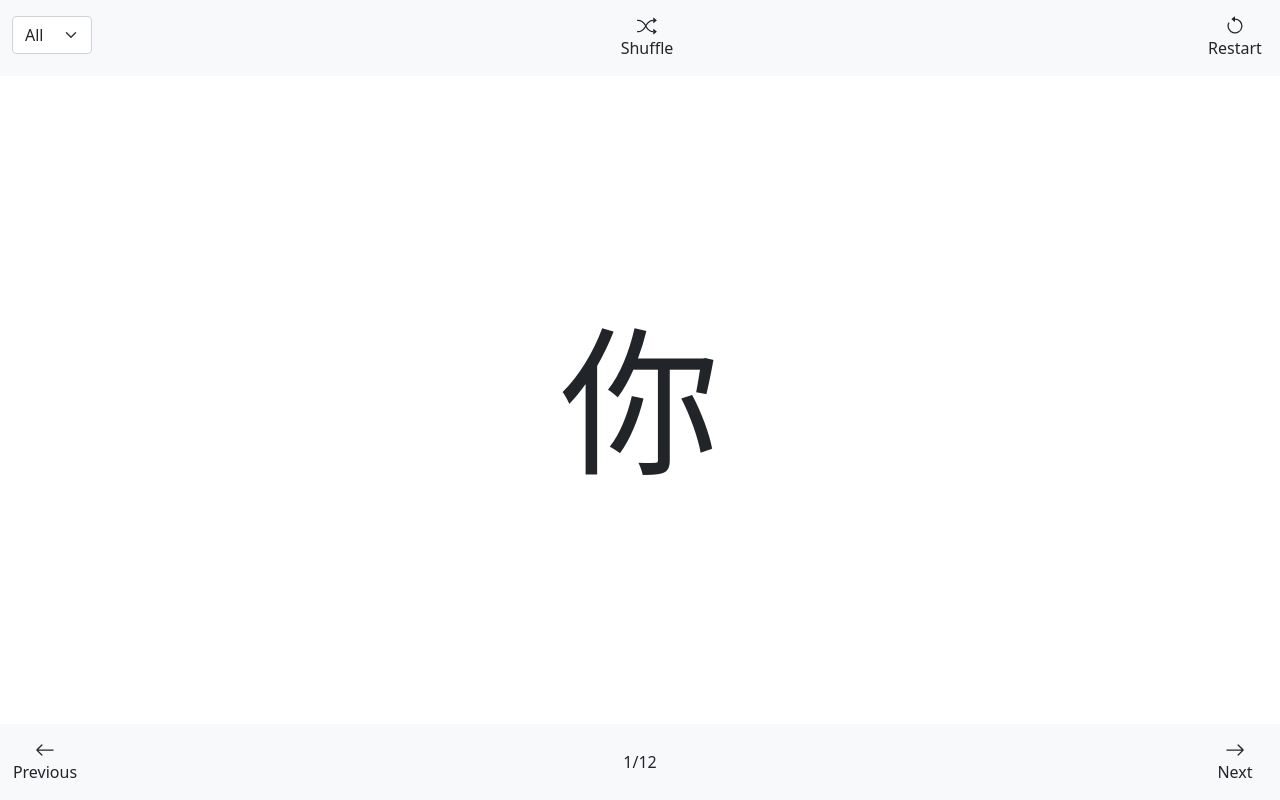
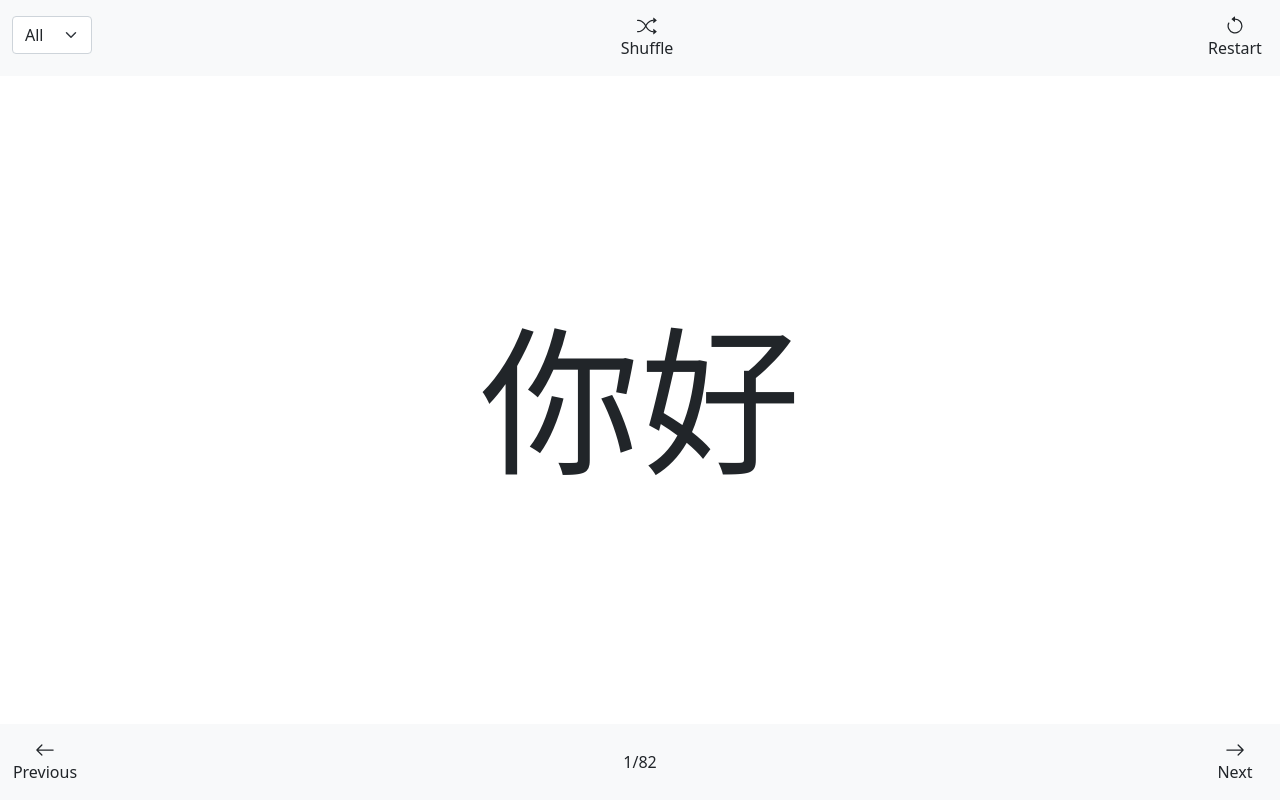
Before and after one commit to davidtannock/chinese-flashcards, a React (Create React App) app: page / in a window 1280 px wide. Built offline with nearby package versions, Linux system fonts and the light colour scheme.

Commit message:
Added first 2 chapters

```diff
--- a/src/App.tsx
+++ b/src/App.tsx
@@ -180,8 +180,6 @@ class App extends React.Component<Props, State> {
                     <option value={Constants.CATEGORY_ALL}>All</option>
                     <option value="ch1">Ch1</option>
                     <option value="ch2">Ch2</option>
-                    <option value="ch3">Ch3</option>
-                    <option value="ch4">Ch4</option>
                   </select>
                 </div>
                 <ActionButton
--- a/src/data/cards.json
+++ b/src/data/cards.json
@@ -1,14 +1,84 @@
 [
-  { "i": 1, "c": "ch1", "f": "你", "bp": "nǐ", "be": "you (singular)" },
-  { "i": 2, "c": "ch1", "f": "好", "bp": "hǎo", "be": "good" },
-  { "i": 3, "c": "ch1", "f": "你好", "bp": "nǐ hǎo", "be": "hello" },
-  { "i": 4, "c": "ch2", "f": "2 你", "bp": "nǐ", "be": "you (singular)" },
-  { "i": 5, "c": "ch2", "f": "2 好", "bp": "hǎo", "be": "good" },
-  { "i": 6, "c": "ch2", "f": "2 你好", "bp": "nǐ hǎo", "be": "hello" },
-  { "i": 7, "c": "ch3", "f": "3 你", "bp": "nǐ", "be": "you (singular)" },
-  { "i": 8, "c": "ch3", "f": "3 好", "bp": "hǎo", "be": "good" },
-  { "i": 9, "c": "ch3", "f": "3 你好", "bp": "nǐ hǎo", "be": "hello" },
-  { "i": 10, "c": "ch4", "f": "4 你", "bp": "nǐ", "be": "you (singular)" },
-  { "i": 11, "c": "ch4", "f": "4 好", "bp": "hǎo", "be": "good" },
-  { "i": 12, "c": "ch4", "f": "4 你好", "bp": "nǐ hǎo", "be": "hello" }
+{ "i": 1, "c": "ch1", "f": "你好", "bp": "nǐhǎo", "be": "hello" }
+,{ "i": 2, "c": "ch1", "f": "你", "bp": "nǐ", "be": "you (singular)" }
+,{ "i": 3, "c": "ch1", "f": "好", "bp": "hǎo", "be": "good" }
+,{ "i": 4, "c": "ch1", "f": "请问", "bp": "qǐngwèn", "be": "may i ask / excuse me" }
+,{ "i": 5, "c": "ch1", "f": "请", "bp": "qǐng", "be": "please / invite" }
+,{ "i": 6, "c": "ch1", "f": "问", "bp": "wèn", "be": "ask" }
+,{ "i": 7, "c": "ch1", "f": "叫", "bp": "jiào", "be": "be called" }
+,{ "i": 8, "c": "ch1", "f": "什么", "bp": "shénme", "be": "what" }
+,{ "i": 9, "c": "ch1", "f": "姓名", "bp": "xìngmíng", "be": "name" }
+,{ "i": 10, "c": "ch1", "f": "我", "bp": "wǒ", "be": "I / me" }
+,{ "i": 11, "c": "ch1", "f": "呢", "bp": "ne", "be": "used to ask questions" }
+,{ "i": 12, "c": "ch1", "f": "认识", "bp": "rènshi", "be": "know / get to know" }
+,{ "i": 13, "c": "ch1", "f": "很", "bp": "hěn", "be": "very" }
+,{ "i": 14, "c": "ch1", "f": "高兴", "bp": "gāoxìng", "be": "glad / happy" }
+,{ "i": 15, "c": "ch1", "f": "小姐", "bp": "xiǎojiě", "be": "Miss / lady" }
+,{ "i": 16, "c": "ch1", "f": "对不起", "bp": "duìbùqǐ", "be": "sorry" }
+,{ "i": 17, "c": "ch1", "f": "姓", "bp": "xìng", "be": "surname / family name" }
+,{ "i": 18, "c": "ch1", "f": "中文", "bp": "zhōngwén", "be": "Chinese" }
+,{ "i": 19, "c": "ch1", "f": "是", "bp": "shì", "be": "be" }
+,{ "i": 20, "c": "ch1", "f": "你们", "bp": "nǐmen", "be": "you (plural)" }
+,{ "i": 21, "c": "ch1", "f": "大家", "bp": "dàjiā", "be": "everybody / everyone" }
+,{ "i": 22, "c": "ch1", "f": "他", "bp": "tā", "be": "he / him" }
+,{ "i": 23, "c": "ch1", "f": "她", "bp": "tā", "be": "she / her" }
+,{ "i": 24, "c": "ch1", "f": "先生", "bp": "xiānsheng", "be": "Mr" }
+,{ "i": 25, "c": "ch1", "f": "女士", "bp": "nǚshì", "be": "Ms" }
+,{ "i": 26, "c": "ch1", "f": "太太", "bp": "tàitai", "be": "Mrs" }
+,{ "i": 27, "c": "ch1", "f": "夫人", "bp": "fūren", "be": "Mrs / lady" }
+,{ "i": 28, "c": "ch1", "f": "同学", "bp": "tóngxué", "be": "schoolmate" }
+,{ "i": 29, "c": "ch1", "f": "老师", "bp": "lǎoshī", "be": "teacher" }
+,{ "i": 30, "c": "ch1", "f": "早上好", "bp": "zǎoshang hǎo", "be": "good morning" }
+,{ "i": 31, "c": "ch1", "f": "晚上好", "bp": "wǎnshàng hǎo", "be": "good evening" }
+,{ "i": 32, "c": "ch1", "f": "好久不见", "bp": "hǎojiǔ bùjiàn", "be": "long time no see" }
+,{ "i": 33, "c": "ch1", "f": "早晨", "bp": "zǎochén", "be": "morning 0500 - 0800" }
+,{ "i": 34, "c": "ch1", "f": "早上", "bp": "zǎoshang", "be": "morning 0500 - 0800" }
+,{ "i": 35, "c": "ch1", "f": "上午", "bp": "shàngwǔ", "be": "morning 0800 - 1100" }
+,{ "i": 36, "c": "ch1", "f": "中午", "bp": "zhōngwǔ", "be": "noon 1100 - 1300" }
+,{ "i": 37, "c": "ch1", "f": "下午", "bp": "xiàwǔ", "be": "afternoon 1300 - 1800" }
+,{ "i": 38, "c": "ch1", "f": "晚上", "bp": "wǎnshàng", "be": "night 1800 - 2400" }
+,{ "i": 39, "c": "ch1", "f": "凌晨", "bp": "língchén", "be": "early morning 2400 - 0500" }
+,{ "i": 40, "c": "ch1", "f": "谢谢", "bp": "xièxie", "be": "thanks (thank you)" }
+,{ "i": 41, "c": "ch1", "f": "不客气", "bp": "bù kèqi", "be": "you're welcome" }
+,{ "i": 42, "c": "ch1", "f": "不用谢", "bp": "bùyòngxiè", "be": "you're welcome" }
+,{ "i": 43, "c": "ch1", "f": "没关系", "bp": "méiguānxì", "be": "it's ok (that's ok)" }
+,{ "i": 44, "c": "ch1", "f": "对不起", "bp": "duìbùqǐ", "be": "sorry" }
+,{ "i": 45, "c": "ch1", "f": "再见", "bp": "zàijiàn", "be": "goodbye" }
+,{ "i": 46, "c": "ch1", "f": "我很高兴", "bp": "wǒ hěn gāoxìng", "be": "i am very happy" }
+,{ "i": 47, "c": "ch1", "f": "我不高兴", "bp": "wǒ bù gāoxìng", "be": "i am not happy" }
+,{ "i": 48, "c": "ch1", "f": "拼音", "bp": "pīnyīn", "be": "pinyin" }
+,{ "i": 49, "c": "ch1", "f": "也", "bp": "yě", "be": "too / also / as well" }
+,{ "i": 50, "c": "ch2", "f": "日本", "bp": "rìběn", "be": "Japan" }
+,{ "i": 51, "c": "ch2", "f": "人", "bp": "rén", "be": "person" }
+,{ "i": 52, "c": "ch2", "f": "吗", "bp": "mǎ", "be": "used to ask yes/no questions" }
+,{ "i": 53, "c": "ch2", "f": "不", "bp": "bù", "be": "no / not" }
+,{ "i": 54, "c": "ch2", "f": "哪里", "bp": "nǎlǐ", "be": "where" }
+,{ "i": 55, "c": "ch2", "f": "哪", "bp": "nǎ", "be": "which" }
+,{ "i": 56, "c": "ch2", "f": "中国", "bp": "zhōngguó", "be": "China" }
+,{ "i": 57, "c": "ch2", "f": "国", "bp": "guó", "be": "country" }
+,{ "i": 58, "c": "ch2", "f": "英国", "bp": "yīngguó", "be": "UK" }
+,{ "i": 59, "c": "ch2", "f": "住", "bp": "zhù", "be": "live" }
+,{ "i": 60, "c": "ch2", "f": "在", "bp": "zài", "be": "at / in" }
+,{ "i": 61, "c": "ch2", "f": "伦敦", "bp": "lúndūn", "be": "London" }
+,{ "i": 62, "c": "ch2", "f": "北京", "bp": "běijīng", "be": "Beijing" }
+,{ "i": 63, "c": "ch2", "f": "他们", "bp": "tāmen", "be": "they / them" }
+,{ "i": 64, "c": "ch2", "f": "好莱坞", "bp": "hǎoláiwù", "be": "Hollywood" }
+,{ "i": 65, "c": "ch2", "f": "明星", "bp": "míngxīng", "be": "celebrity / star" }
+,{ "i": 66, "c": "ch2", "f": "但是", "bp": "dànshì", "be": "but" }
+,{ "i": 67, "c": "ch2", "f": "美国", "bp": "měiguó", "be": "USA" }
+,{ "i": 68, "c": "ch2", "f": "加拿大", "bp": "jiānádà", "be": "Canada" }
+,{ "i": 69, "c": "ch2", "f": "南非", "bp": "nánfēi", "be": "South Africa" }
+,{ "i": 70, "c": "ch2", "f": "新西兰", "bp": "xīnxīlán", "be": "New Zealand" }
+,{ "i": 71, "c": "ch2", "f": "澳大利亚", "bp": "àodàlìyà", "be": "Australia" }
+,{ "i": 72, "c": "ch2", "f": "悉尼", "bp": "xīní", "be": "Sydney" }
+,{ "i": 73, "c": "ch2", "f": "墨尔本", "bp": "mòěrběn", "be": "Melbourne" }
+,{ "i": 74, "c": "ch2", "f": "韩国", "bp": "hánguó", "be": "Korea" }
+,{ "i": 75, "c": "ch2", "f": "法国", "bp": "fǎguó", "be": "France" }
+,{ "i": 76, "c": "ch2", "f": "墨西哥", "bp": "mòxīgē", "be": "Mexico" }
+,{ "i": 77, "c": "ch2", "f": "肯尼亚", "bp": "kěnníyà", "be": "Kenya" }
+,{ "i": 78, "c": "ch2", "f": "泰国", "bp": "tàiguó", "be": "Thailand" }
+,{ "i": 79, "c": "ch2", "f": "埃及", "bp": "āijí", "be": "Egypt" }
+,{ "i": 80, "c": "ch2", "f": "新加坡", "bp": "xīnjiāpō", "be": "Singapore" }
+,{ "i": 81, "c": "ch2", "f": "德国", "bp": "déguó", "be": "Germany" }
+,{ "i": 82, "c": "ch2", "f": "印度", "bp": "yìndù", "be": "India" }
 ]
```
Also changed, not shown: src/data/cards.csv (added), 1 other file (tests, documents, lock files or other folders).
